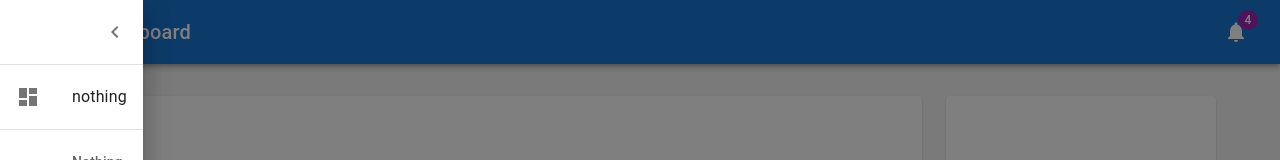
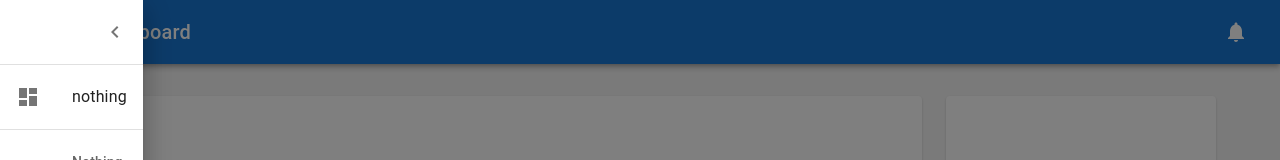
Before and after one commit to henesaud/bitcoin-dashboard, a React (Create React App) app in the folder frontend/: page / in a window 1280 px wide. Shown: the top 160 px of the page. Built offline with nearby package versions, Linux system fonts and the light colour scheme.

Commit message:
small corrections

```diff
--- a/frontend/src/App.tsx
+++ b/frontend/src/App.tsx
@@ -55,7 +55,7 @@ function App() {
               Bitcoin Dashboard
             </Typography>
             <IconButton color="inherit">
-              <Badge badgeContent={4} color="secondary">
+              <Badge badgeContent={null} color="secondary">
                 <NotificationsIcon />
               </Badge>
             </IconButton>
```
Also changed, not shown: 1 other file (tests, documents, lock files or other folders).
